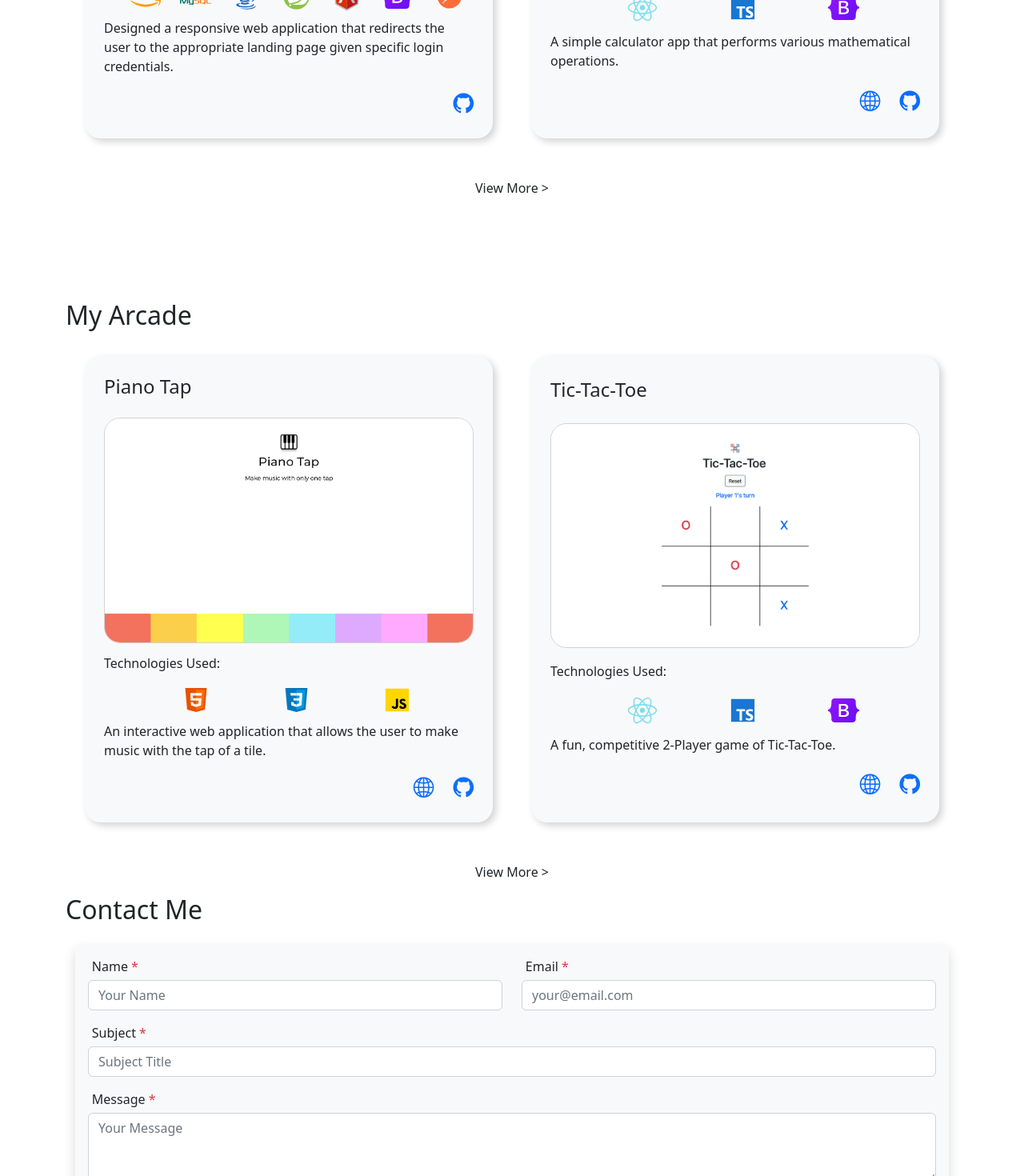
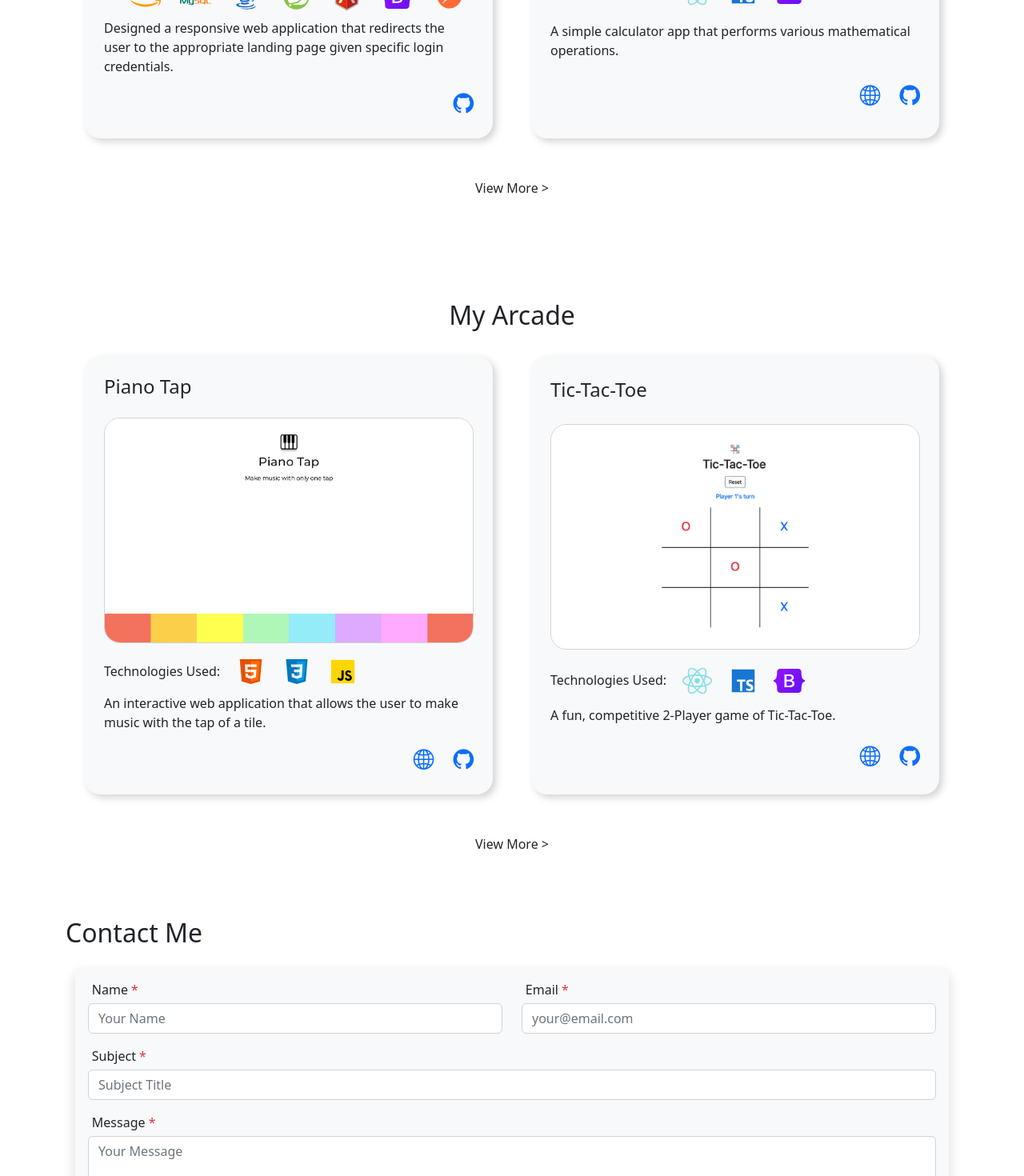
Before and after one commit to vichdz97/Website, an Angular app: page /#/home in a window 1280 px wide. Shown: the part 2520-3990 px from the top of the page at 80% size. Built offline with nearby package versions, Linux system fonts and the light colour scheme.

Commit message:
updated layout for project & arcade boxes

```diff
--- a/src/app/pages/home/home.component.css
+++ b/src/app/pages/home/home.component.css
@@ -76,12 +76,12 @@ figure img {
     width: 5em;
 }
 
-/*** MY PROJECTS ***/
-.projects {
+/*** MY PROJECTS & ARCADE ***/
+.projects, .arcade {
     margin-bottom: 5em;
 }
 
-.projects h2 {
+.projects h2, .arcade h2 {
     text-align: center;
 }
 
--- a/src/app/pages/home/home.component.html
+++ b/src/app/pages/home/home.component.html
@@ -79,12 +79,22 @@
                     <ng-template #noUrl>
                         <img src="assets/images/{{proj.img}}" alt="Screenshot of project" class="screenshot my-3">
                     </ng-template>
-                    <h6>Technologies Used:</h6>
-                    <div class="m-2 d-flex justify-content-evenly align-items-center">
-                        <div *ngFor="let techName of proj.tech">
-                            <img src="assets/logos/{{techName}}.svg" alt="Tech logo" class="tech-used">
+                    <ng-container *ngIf="proj.tech.length >= 4; else sameline">
+                        <h6>Technologies Used:</h6>
+                        <div class="m-2 d-flex justify-content-evenly align-items-center">
+                            <div *ngFor="let techName of proj.tech">
+                                <img src="assets/logos/{{techName}}.svg" alt="Tech logo" class="tech-used">
+                            </div>
                         </div>
-                    </div>
+                    </ng-container>
+                    <ng-template #sameline>
+                        <h6 class="d-flex align-items-center">
+                            Technologies Used:
+                            <div *ngFor="let techName of proj.tech">
+                                <img src="assets/logos/{{techName}}.svg" alt="Tech logo" class="tech-used" id="sameline-img">
+                            </div>
+                        </h6>
+                    </ng-template>
                     <p>{{ proj.description }}</p>
                     <div class="d-flex justify-content-end align-items-center">
                         <a href="{{proj.url}}" target="_blank" class="mx-4" [hidden]="!proj.url"><i class="bi bi-globe2"></i></a>
@@ -110,12 +120,12 @@
                     <ng-template #noUrl>
                         <img src="assets/images/{{game.img}}" alt="Screenshot of game" class="screenshot my-3">
                     </ng-template>
-                    <h6>Technologies Used:</h6>
-                    <div class="m-2 d-flex justify-content-evenly align-items-center">
+                    <h6 class="d-flex align-items-center">
+                        Technologies Used:
                         <div *ngFor="let techName of game.tech">
-                            <img src="assets/logos/{{techName}}.svg" alt="Tech logo" class="tech-used">
+                            <img src="assets/logos/{{techName}}.svg" alt="Tech logo" class="tech-used" id="sameline-img">
                         </div>
-                    </div>
+                    </h6>
                     <p>{{game.description}}</p>
                     <div class="d-flex justify-content-end align-items-center">
                         <a href="{{game.url}}" target="_blank" class="mx-4" [hidden]="!game.url"><i class="bi bi-globe2"></i></a>
```
